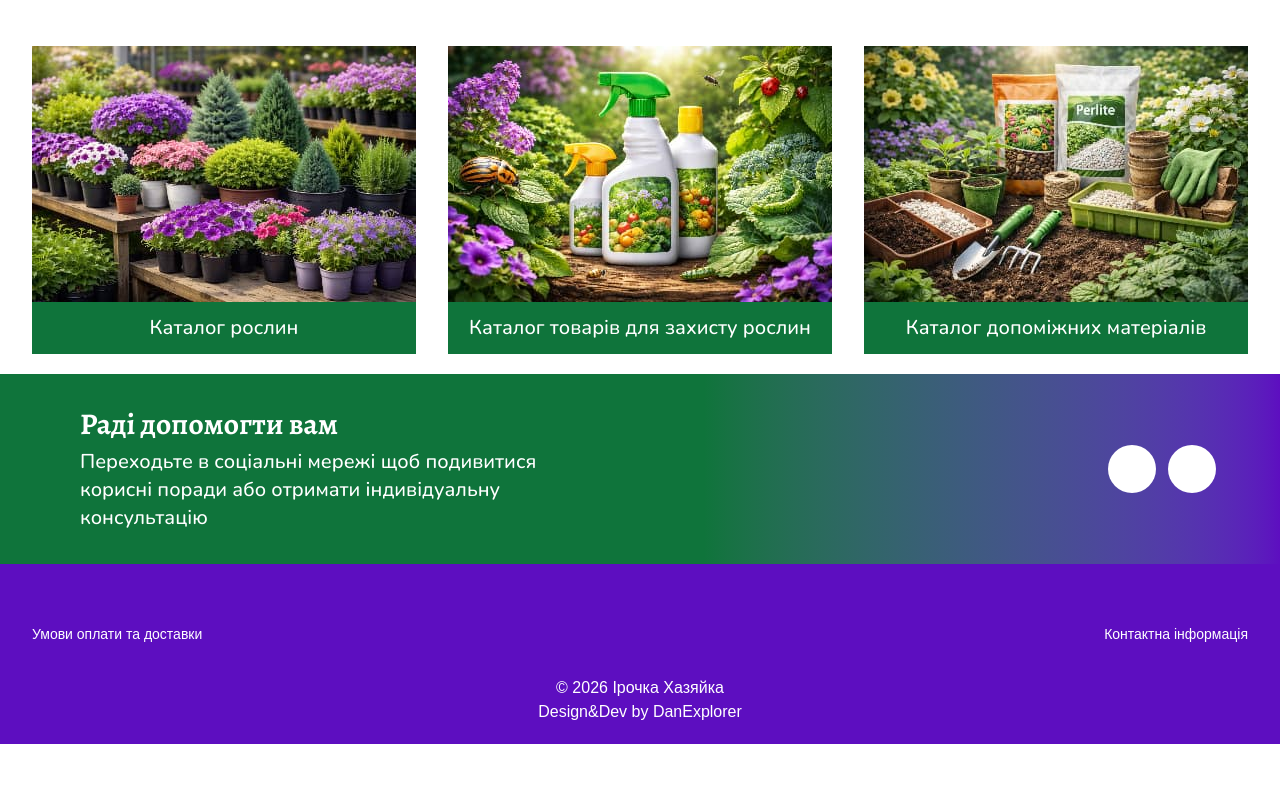
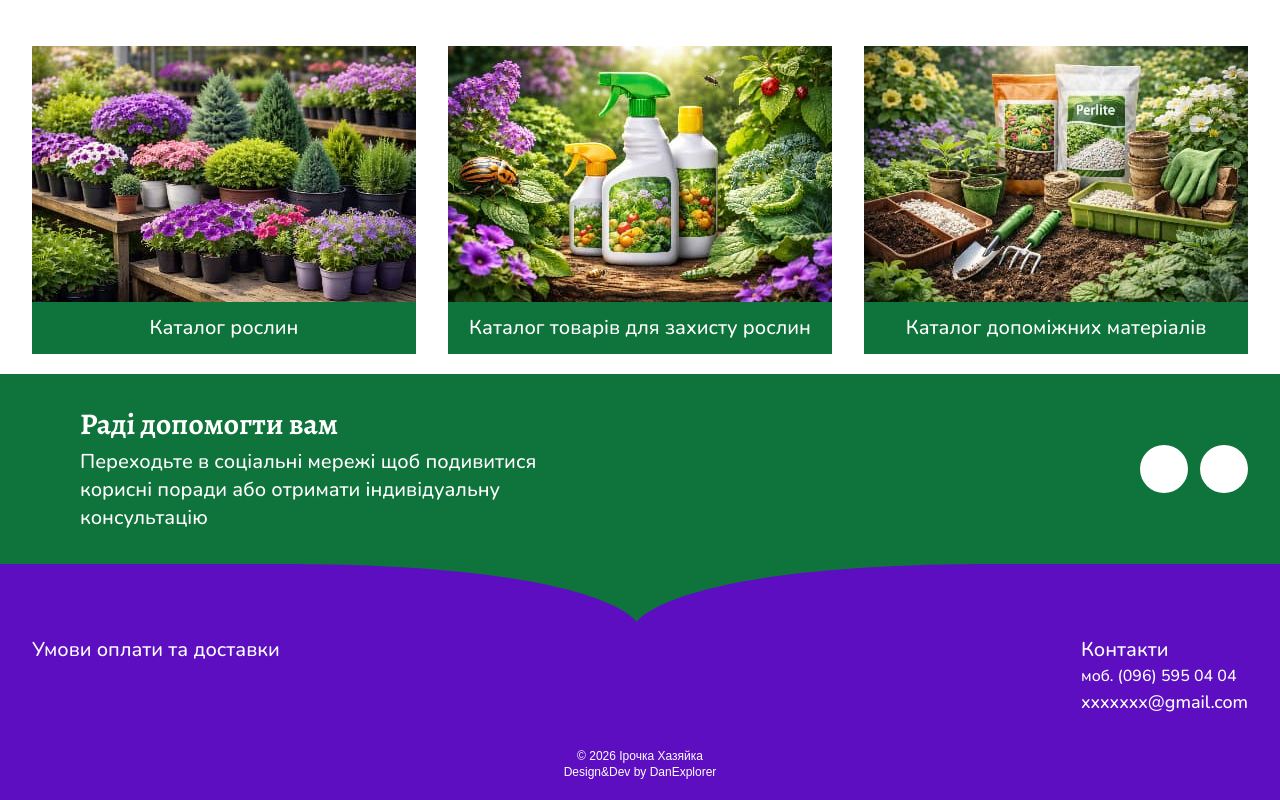
Before and after one commit to DenysKors/flowergirl-irina, a Next.js app: page / in a window 1280 px wide. Shown: the part 1140-1940 px from the top of the page. Before the commit the page ends 1884 px from the top, so only its background shows below. Built offline with nearby package versions, Linux system fonts and the light colour scheme; no server answers.

Commit message:
Add modal terms, add footer divider, fix styles

```diff
--- a/app/globals.css
+++ b/app/globals.css
@@ -24,6 +24,16 @@
     margin-left: auto;
     padding-right: 2rem;
     padding-left: 2rem;
+  }
+
+  .custom-shape-divider {
+    position: absolute;
+    top: 0;
+    left: 0;
+    width: 100%;
+    overflow: hidden;
+    line-height: 0;
+    transform: rotate(180deg);
   }
 }
 
--- a/components/Footer/Footer.tsx
+++ b/components/Footer/Footer.tsx
@@ -1,16 +1,70 @@
+"use client";
+
+import { useState } from "react";
+import Link from "next/link";
+
+import ModalRoot from "../ModalRoot/ModalRoot";
+import ModalTerms from "../ModalTerms/ModalTerms";
+
 export default function Footer() {
+  const [showTermsModal, setShowTermsModal] = useState(false);
+
   return (
-    <footer className="bg-violet-800">
-      <div className="container pt-8 pb-6 lg:pt-7 lg:pb-5">
-        <div className="py-8 flex justify-between items-center gap-4 flex-col sm:flex-row text-sm">
-          <h3 className="text-background">Умови оплати та доставки</h3>
-          <h3 className="text-background">Контактна інформація</h3>
+    <footer className="relative bg-violet-800">
+      <div className="custom-shape-divider">
+        <svg
+          className="relative block w-[calc(100%+1.3px)] h-10 md:h-15"
+          data-name="Layer 1"
+          xmlns="http://www.w3.org/2000/svg"
+          viewBox="0 0 1200 120"
+          preserveAspectRatio="none"
+        >
+          <path
+            d="M602.45,3.86h0S572.9,116.24,281.94,120H923C632,116.24,602.45,3.86,602.45,3.86Z"
+            className="fill-main"
+          ></path>
+        </svg>
+      </div>
+      <div className="container pt-8 pb-6 md:pt-10 lg:pb-5">
+        <div
+          // className="py-8 flex flex-col justify-center md:flex-row md:justify-between items-start gap-4 sm:flex-row text-sm"
+          className="py-8 flex flex-col gap-3 justify-self-center md:flex-row md:justify-between md:items-start md:justify-self-auto"
+        >
+          <button
+            className="font-text text-base md:text-lg lg:text-xl text-background hover:underline cursor-pointer"
+            type="button"
+            onClick={() => setShowTermsModal(true)}
+          >
+            Умови оплати та доставки
+          </button>
+          {showTermsModal && (
+            <ModalRoot onClose={() => setShowTermsModal(false)}>
+              <ModalTerms />
+            </ModalRoot>
+          )}
+          <div className="flex flex-col">
+            <h3 className="font-text text-base md:text-lg lg:text-xl text-background text-center md:text-left">
+              Контакти
+            </h3>
+            <Link
+              className="font-text text-xs md:text-sm lg:text-base text-background hover:underline text-center md:text-left"
+              href="tel:+380965950404"
+            >
+              моб. (096) 595 04 04
+            </Link>
+            <Link
+              className="font-text text-sm md:text-base lg:text-lg text-background hover:underline text-center md:text-left"
+              href="mailto:xxxxxxx@gmail.com"
+            >
+              xxxxxxx@gmail.com
+            </Link>
+          </div>
         </div>
         <div className="text-center">
-          <p className="text-xs md:text-base text-background">
+          <p className="text-[0.625rem] md:text-xs text-background">
             &copy; 2026 Ірочка Хазяйка
           </p>
-          <p className="text-xs md:text-base text-background">
+          <p className="text-[0.625rem] md:text-xs text-background">
             Design&Dev by DanExplorer
           </p>
         </div>
--- a/components/ModalRoot/ModalRoot.tsx
+++ b/components/ModalRoot/ModalRoot.tsx
@@ -35,13 +35,12 @@ export default function Modal({ onClose, children }: UserModalProps) {
 
   return createPortal(
     <div
-      className="fixed top-0 left-0 w-dvh h-dvh flex justify-center items-center bg-gray-400 z-30"
+      className="fixed top-0 left-0 w-dvw h-dvh flex justify-center items-center bg-gray-700/60 z-30"
       onClick={backdropClick}
     >
-      <div className="py-4 px-6 max-w-[calc(100vw - 40px)] max-h-[calc(100vh - 100px)] rounded-xl bg-background overflow-y-auto">
-        {children}
+      <div className="py-4 px-6 max-w-[calc(100dvw-2rem)] sm:max-w-lg max-h-min rounded-xl bg-background overflow-y-auto">
         <button
-          className="button ms-auto p-2 bg-neutral-100 border border-gray-300 hover:bg-red-500 cursor-pointer transition-colors"
+          className="button ms-auto p-2 mb-4 bg-neutral-100 border border-gray-300 hover:bg-red-500 cursor-pointer transition-colors"
           type="button"
           aria-label="Закрити вікно"
           onClick={onClose}
@@ -50,6 +49,7 @@ export default function Modal({ onClose, children }: UserModalProps) {
             <use href={`${baseUrl}/icons.svg#icon-close`}></use>
           </svg>
         </button>
+        {children}
       </div>
     </div>,
     document.getElementById("modal-root")!
--- /dev/null
+++ b/components/ModalTerms/ModalTerms.tsx
@@ -0,0 +1,16 @@
+export default function ModalTerms() {
+  return (
+    <div>
+      <h3 className="mb-4 font-heading text-xl lg:text-3xl text-main text-center">
+        Умови оплати та доставки
+      </h3>
+      <p className="font-text text-base/relaxed md:text-lg/relaxed lg:text-xl/loose text-justify tracking-wide">
+        Доставка здійснюється за допомогою служби доставки &quot;Нова
+        пошта&quot; після підтвердження замовлення та{" "}
+        <strong>100% попередньої оплати товару</strong>. Строки доставки товару
+        3-5 робочіх днів за сприятливих погодніх умов та в залежнлсті від умов
+        служби доставки.
+      </p>
+    </div>
+  );
+}
--- a/components/SectionSocials/SectionSocials.tsx
+++ b/components/SectionSocials/SectionSocials.tsx
@@ -1,7 +1,10 @@
 export default function SectionSocials() {
   const baseUrl: string = process.env.NEXT_PUBLIC_SITE_URL || "/";
   return (
-    <section className="bg-linear-to-b from-main from-55% to-violet-800 lg:bg-linear-to-r">
+    <section
+      // className="bg-linear-to-b from-main from-55% to-violet-800 lg:bg-linear-to-r"
+      className="bg-main"
+    >
       <div className="container lg:flex lg:justify-between lg:gap-4">
         <div className="py-8 sm:flex">
           <div className="flex gap-x-4 lg:px-0 lg:max-w-none">
@@ -19,7 +22,7 @@ export default function SectionSocials() {
             </div>
           </div>
         </div>
-        <div className="container lg:px-0 pb-8 lg:pb-0 lg:max-w-none self-center">
+        <div className="w-full max-w-7xl mr-auto ml-auto pr-8 pl-8 lg:px-0 pb-8 lg:pb-0 lg:pr-0 lg:max-w-none self-center">
           <div className="flex justify-center gap-2 lg:gap-3 lg:justify-end">
             <a
               className="p-2 rounded-full transition-colors bg-background hover:bg-slate-300"
```
